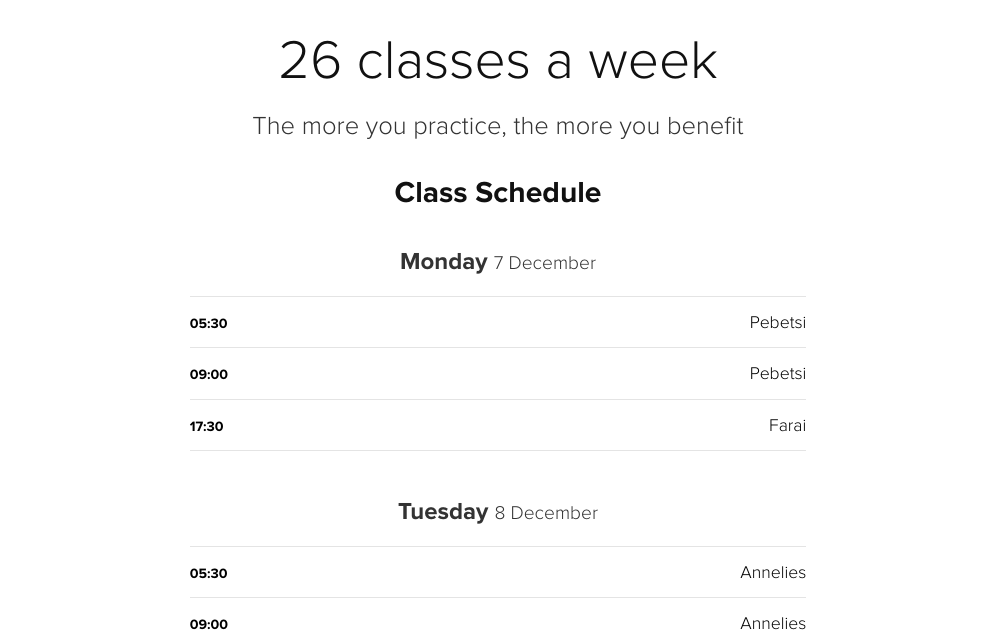
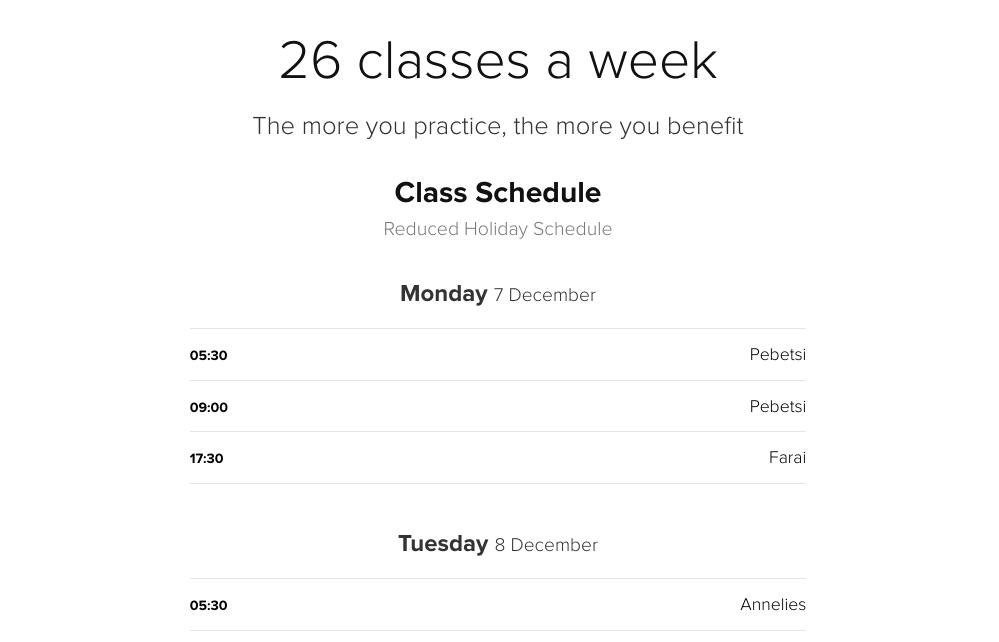
Before and after one commit to heyfarai/bikram, a website: page views/classes.html in a window 1280 px wide. Shown: the part 114-756 px from the top of the page, without its empty margins (142-1141 px from the left). Drawn offline with nearby package versions, Linux system fonts and the light colour scheme; files that its build step writes are made by us from their sources.

Commit message:
December 2 - Reduced

```diff
--- a/views/classes.html
+++ b/views/classes.html
@@ -15,7 +15,8 @@
             <section class="class-table container page-section past">
                 <div class="row">
                     <div class="col-sm-12">
-                        <h2 class="section-title"><strong>Class Schedule</strong></h2>
+                        <h2 class="section-title"><strong>Class Schedule</strong><br>
+                        <small>Reduced Holiday Schedule</small></h2>
                         <div class="row">
                             <div class="col-sm-8 col-sm-offset-2">
                                 <ul class="class-list list-unstyled">
```
